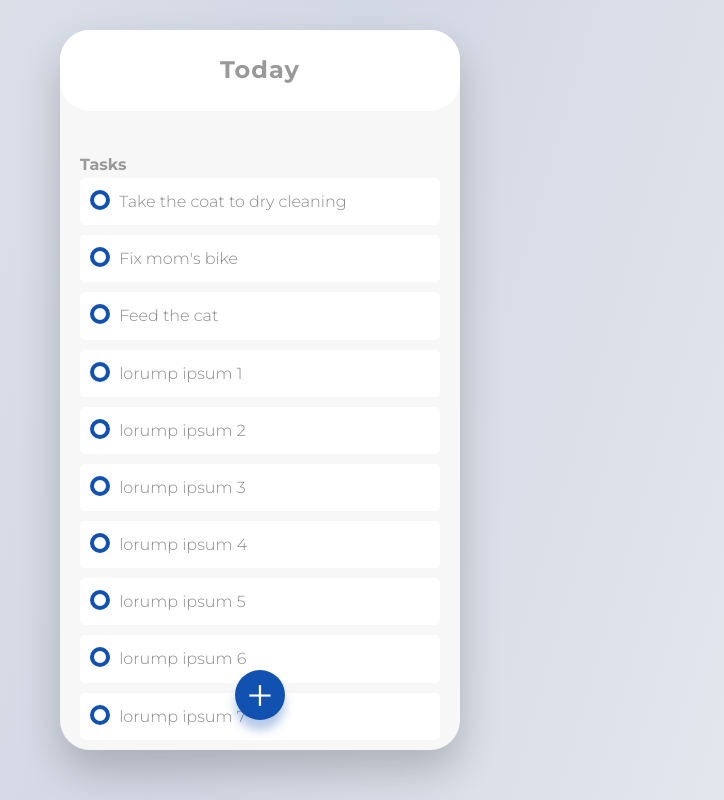
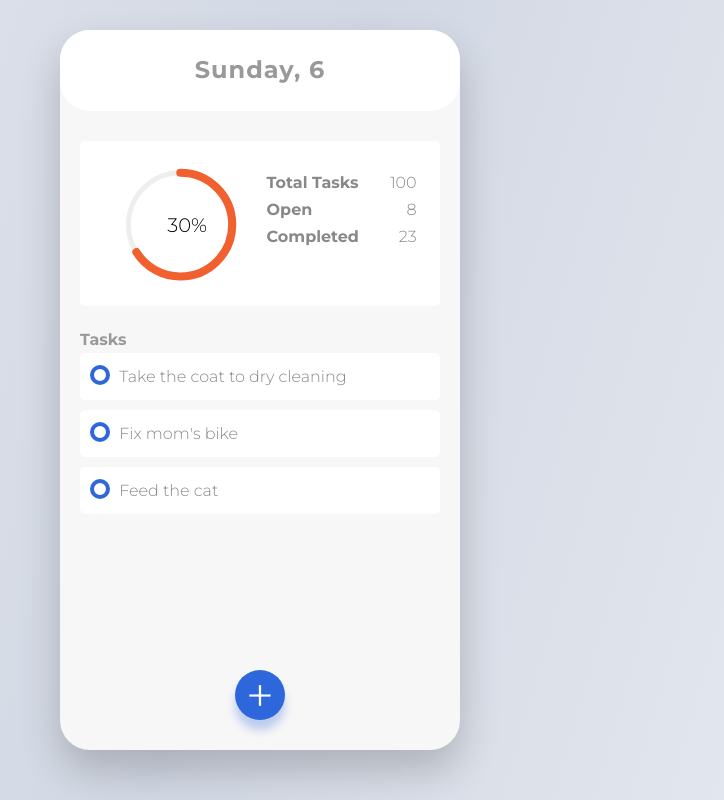
Before and after one commit to flyingwip/todos, a React (Create React App) app: page / in a window 1280 px wide. Shown: the whole page, without its empty margins (380-1104 px from the left). Built offline with nearby package versions, Linux system fonts and the light colour scheme.

Commit message:
add static stats display

```diff
--- a/src/components/App.js
+++ b/src/components/App.js
@@ -1,18 +1,26 @@
 import React from 'react'
 // import Footer from './Footer'
 import AddTodo from '../containers/AddTodo'
+import Summary from '../components/Summary'
 import VisibleTodoList from '../containers/VisibleTodoList'
 import PlusLink from '../containers/PlusLink'
 
-const App = () => (
+const App = () => {
+    const today = new Date()
+    return (
         <div className="app">
             {/* <i className="icon-basic-world"></i> */}
-        <h2 className="heading-primary">Today</h2>
+            <h2 className="heading-primary">
+                {today.toLocaleDateString('en-US', { weekday: 'long' })},{' '}
+                {today.getDate()}
+            </h2>
+            <Summary />
             <AddTodo />
             <VisibleTodoList />
             <PlusLink />
             {/* <Footer /> */}
         </div>
     )
+}
 
 export default App
--- /dev/null
+++ b/src/components/Summary.js
@@ -0,0 +1,52 @@
+import React from 'react'
+
+const Summary = () => {
+    return (
+        <div className="summary">
+            <div className="summary__container">
+                <div className="summary__col">
+                    <div className="summary__graph">
+                        <svg viewBox="0 0 45 45" className="circular-chart">
+                            <path
+                                className="circle-bg"
+                                d="M18 2.0845
+                                a 15.9155 15.9155 0 0 1 0 31.831
+                                 a 15.9155 15.9155 0 0 1 0 -31.831"
+                            />
+                            <path
+                                className="circle"
+                                strokeDasharray="66, 100"
+                                d="M18 2.0845
+                                a 15.9155 15.9155 0 0 1 0 31.831
+                                a 15.9155 15.9155 0 0 1 0 -31.831"
+                            />
+                            <text x="14" y="20.35" className="percentage">
+                                30%
+                            </text>
+                        </svg>
+                    </div>
+                </div>
+                <div className="summary__col">
+                    <div className="summary__list">
+                        <ul>
+                            <li>
+                                <span className="description">Total Tasks</span>
+                                <span className="number">100</span>
+                            </li>
+                            <li>
+                                <span className="description">Open</span>
+                                <span className="number">8</span>
+                            </li>
+                            <li>
+                                <span className="description">Completed</span>
+                                <span className="number">23</span>
+                            </li>
+                        </ul>
+                    </div>
+                </div>
+            </div>
+        </div>
+    )
+}
+
+export default Summary
--- a/src/components/TodoList.js
+++ b/src/components/TodoList.js
@@ -3,8 +3,9 @@ import PropTypes from 'prop-types'
 import Todo from './Todo'
 
 const TodoList = ({ todos, toggleTodo }) => (
+    <div>
+        <h4 className="heading-secondary">Tasks</h4>
         <div className="list-mask">
-        <h4 className="heading-secondary">Tasks</h4>
             <ul className="todolist">
                 {todos.map((todo) => (
                     <Todo
@@ -14,6 +15,7 @@ const TodoList = ({ todos, toggleTodo }) => (
                     />
                 ))}
             </ul>
+        </div>
     </div>
 )
 
--- a/src/containers/VisibleTodoList.js
+++ b/src/containers/VisibleTodoList.js
@@ -11,16 +11,14 @@ const getVisibleTodos = (todos, filter) => {
             return todos.filter((t) => t.completed)
         case VisibilityFilters.SHOW_ACTIVE:
             return todos.filter((t) => !t.completed)
-        case VisibilityFilters.SHOW_ADD_TODO:
-            return todos
         default:
             throw new Error('Unknown filter: ' + filter)
     }
 }
 
-const mapStateToProps = (state) => ({
-    todos: getVisibleTodos(state.todos, state.visibilityFilter),
-})
+const mapStateToProps = (state) => {
+    return { todos: getVisibleTodos(state.todos, state.visibilityFilter) }
+}
 
 const mapDispatchToProps = (dispatch) => ({
     toggleTodo: (id) => dispatch(toggleTodo(id)),
--- a/src/index.js
+++ b/src/index.js
@@ -16,17 +16,6 @@ const store = createStore(rootReducer, {
         },
         { id: uuidv4(), text: "Fix mom's bike ", completed: false },
         { id: uuidv4(), text: 'Feed the cat', completed: false },
-        { id: uuidv4(), text: 'lorump ipsum 1', completed: false },
-        { id: uuidv4(), text: 'lorump ipsum 2', completed: false },
-        { id: uuidv4(), text: 'lorump ipsum 3', completed: false },
-        { id: uuidv4(), text: 'lorump ipsum 4', completed: false },
-        { id: uuidv4(), text: 'lorump ipsum 5', completed: false },
-        { id: uuidv4(), text: 'lorump ipsum 6', completed: false },
-        { id: uuidv4(), text: 'lorump ipsum 7', completed: false },
-        { id: uuidv4(), text: 'lorump ipsum 7', completed: false },
-        { id: uuidv4(), text: 'lorump ipsum 8', completed: false },
-        { id: uuidv4(), text: 'lorump ipsum 9', completed: false },
-        { id: uuidv4(), text: 'lorump ipsum 10', completed: false },
     ],
 })
 
--- a/src/reducers/todos.js
+++ b/src/reducers/todos.js
@@ -6,13 +6,13 @@ const todos = (state = [], action) => {
                 {
                     id: action.id,
                     text: action.text,
-          completed: false
-        }
-      ]
+                    completed: false,
+                },
+            ].reverse()
         case 'TOGGLE_TODO':
-      return state.map(todo =>
-        (todo.id === action.id)
-          ? {...todo, completed: !todo.completed}
+            return state.map((todo) =>
+                todo.id === action.id
+                    ? { ...todo, completed: !todo.completed }
                     : todo
             )
         default:
--- a/src/sass/abstracts/_variables.scss
+++ b/src/sass/abstracts/_variables.scss
@@ -1,13 +1,13 @@
 // colors
 $color-primary: #91b9f4;
 $color-primary-light: #c7dbf9;
-$color-primary-dark: #1151b0;
+$color-primary-dark: #2e67dc;
 
 $color-secondary-light: #d3cff9;
 $color-secondary-dark: #a9a0f4;
 
 $color-tertairy-light: #f8bc95;
-$color-tertairy-dark: #ba500c;
+$color-tertairy-dark: #f1602f;
 
 $color-grey-light-1: #f7f7f7;
 $color-grey-light-2: #eee;
--- a/src/sass/base/_typography.scss
+++ b/src/sass/base/_typography.scss
@@ -11,7 +11,7 @@ body {
     text-align: center;
     backface-visibility: hidden;
     padding: 2rem 0;
-    margin-bottom: 4rem;
+    margin-bottom: 1rem;
     background-color: #fff;
     display: block;
     // font-size: 6rem;
--- /dev/null
+++ b/src/sass/components/_summary.scss
@@ -0,0 +1,79 @@
+.summary {
+    padding: 2rem;
+
+    &__container {
+        background-color: #fff;
+        padding: 0 1rem;
+        border-radius: 5px;
+    }
+
+    &__col {
+        width: 49%;
+        display: inline-block;
+        text-align: center;
+        position: relative;
+        top: 1.5rem;
+        height: 8rem;
+
+        ul {
+            list-style: none;
+        }
+    }
+
+    &__graph {
+        padding: 1rem;
+    }
+
+    .circular-chart {
+        position: relative;
+        left: 65%;
+        transform: translateX(-50%);
+    }
+
+    .circle-bg {
+        fill: none;
+        stroke: #eee;
+        stroke-width: 0.15rem;
+    }
+
+    .circle {
+        fill: none;
+        stroke: $color-tertairy-dark;
+        stroke-width: 0.25rem;
+        stroke-linecap: round;
+    }
+
+    .percentage {
+        font-weight: 300;
+        font-size: 0.6rem;
+    }
+
+    &__list {
+        ul {
+            text-align: left;
+            position: relative;
+            top: -7rem;
+            left: 1rem;
+
+            li {
+                .description {
+                    font-weight: 700;
+                    display: inline-block;
+                    width: 12rem;
+                }
+                .number {
+                    display: inline-block;
+                    font-weight: 300;
+                    text-align: right;
+                    width: 3rem;
+                }
+            }
+        }
+    }
+}
+
+@keyframes progress {
+    0% {
+        stroke-dasharray: 0 100;
+    }
+}
--- a/src/sass/components/_todolist.scss
+++ b/src/sass/components/_todolist.scss
@@ -1,5 +1,5 @@
 .list-mask {
-    height: 59rem;
+    height: 36rem;
     overflow: scroll;
 }
 
--- a/src/sass/main.scss
+++ b/src/sass/main.scss
@@ -10,8 +10,7 @@
 @import 'components/buttons';
 @import 'components/addtodo';
 @import 'components/todolist';
-
-// @import 'components/card';
+@import 'components/summary';
 // @import 'components/story';
 // @import 'components/bg-video';
 // @import 'components/form';
```
Also changed, not shown: 1 other file (tests, documents, lock files or other folders). Lines whose indentation alone changed are shown as unchanged.
